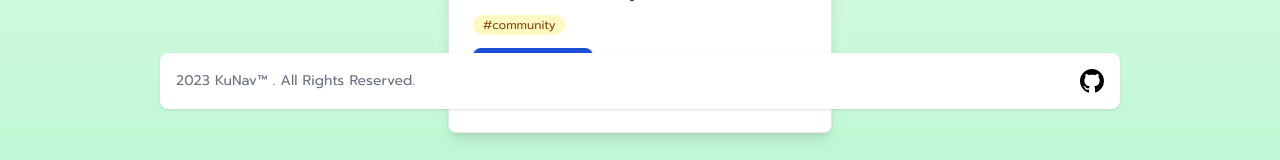
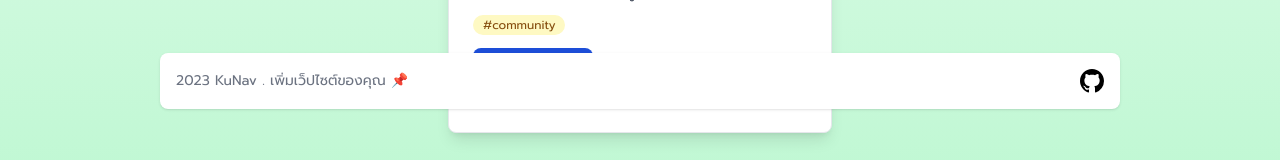
Before and after one commit to karitthorn/KuNav, a Next.js app: page / in a window 1280 px wide. Shown: the part 675-835 px from the top of the page. Built offline with nearby package versions, Linux system fonts and the light colour scheme.

Commit message:
add เพิ่มเว็ปไซต์ของคุณ

```diff
--- a/app/components/footer.tsx
+++ b/app/components/footer.tsx
@@ -7,10 +7,10 @@ export default function footer() {
           <span className="text-sm text-gray-500 sm:text-center dark:text-gray-400">
             {" "}
             2023{" "}
-            <Link href="/" className="hover:underline">
-              KuNav™{" "}
+              KuNav{" "}
+            <Link href="https://github.com/karitthorn/KuNav#add-your-website-contribute" className="hover:underline">
+            . เพิ่มเว็ปไซต์ของคุณ 📌
             </Link>
-            . All Rights Reserved.
           </span>
           <ul className="flex flex-wrap items-center mt-3 text-sm font-medium text-gray-500  sm:mt-0">
             <li>
```
